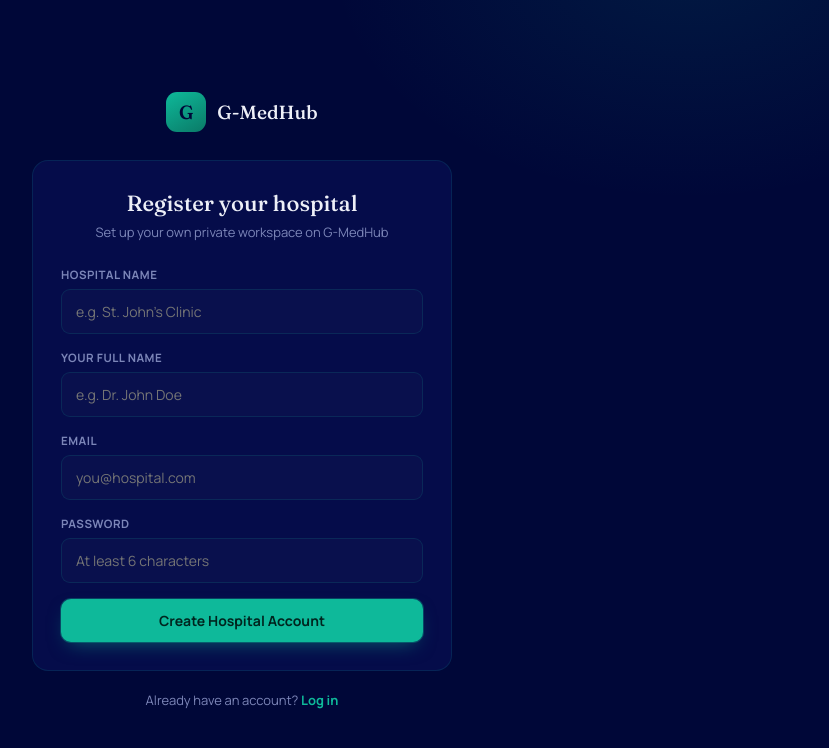
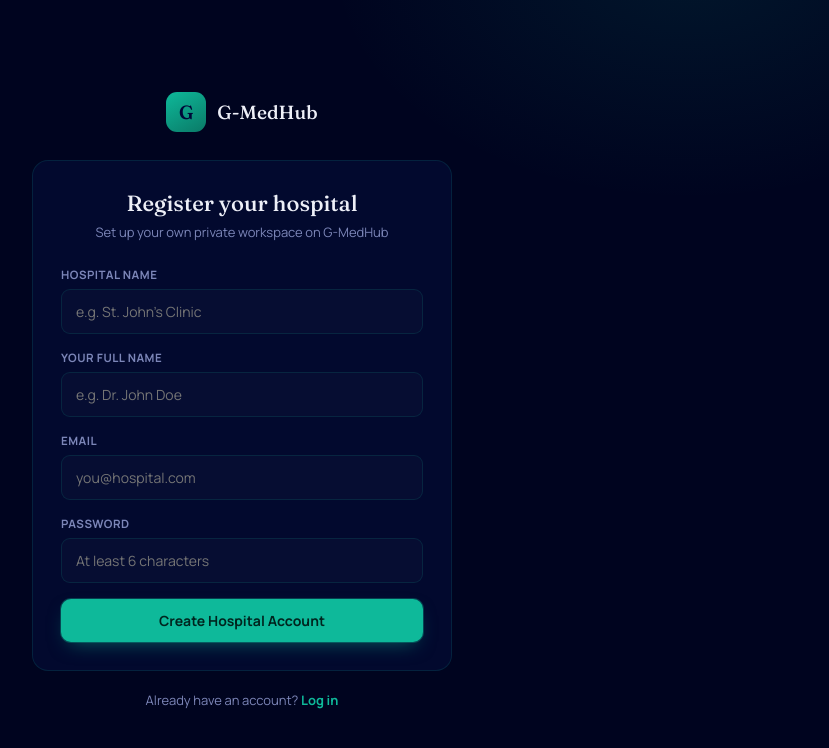
Before and after one commit to 4gs6776-lang/GOODIE-MEDHUB, a React (Vite) app: page /signup in a window 1280 px wide. Shown: the top 748 px of the page, without its empty margins (398-1227 px from the left). Built offline with nearby package versions, Linux system fonts and the light colour scheme.

Commit message:
Update globals.css

```diff
--- a/src/theme/globals.css
+++ b/src/theme/globals.css
@@ -1,7 +1,7 @@
 :root{
-  --bg:#000738;
-  --bg-elevated:#040B45;
-  --bg-card:#050C4A;
+--bg:#00041F;
+--bg-elevated:#020A30;
+--bg-card:#02092E;
   --line:rgba(14,185,154,0.14);
   --line-soft:rgba(255,255,255,0.06);
   --teal:#0EB99A;
```
